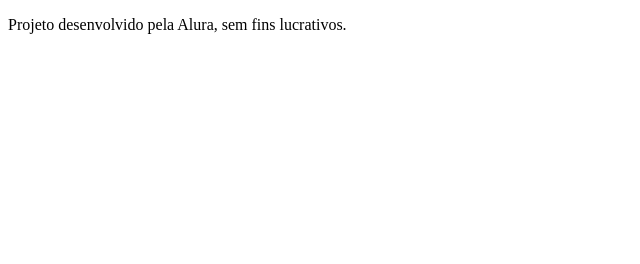
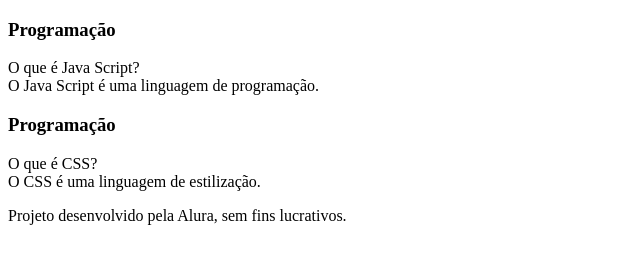
Before and after one commit to wallacrafael/flashcard, a plain HTML site: page index.html in a window 1280 px wide. Shown: the whole page, without its empty margins (0-640 px from the left). Drawn offline with Linux system fonts and the light colour scheme.

Commit message:
30/10/2024

```diff
--- a/index.html
+++ b/index.html
@@ -12,6 +12,26 @@
         </section>
         <article class="cartao">
             <div class="cartao__conteudo">
+                <h3> Programação </h3>
+
+<div class="cartao__conteudo__pergunta">
+O que é Java Script?
+</div>
+<div class="cartao__conteudo__resposta">
+    O Java Script é uma linguagem de programação.
+    </div>
+    <article class="cartao">
+        <div class="cartao__conteudo">
+            <h3> Programação </h3>
+            <div class="cartao__conteudo__pergunta">
+                O que é CSS?
+            </div>
+            <div class="cartao__conteudo__resposta">
+                O CSS é uma linguagem de estilização.
+            </div>
+        </div>
+    </article>
+
 
             </div>
         </article>
```
